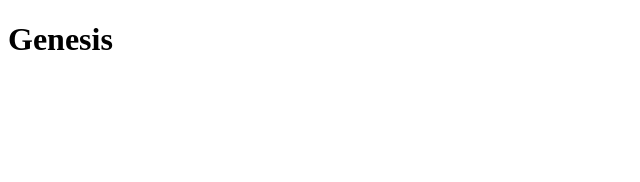
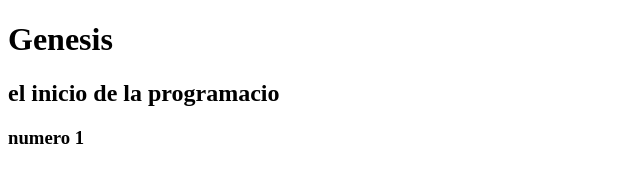
Before and after one commit to FernandoMA1991/iniciacion1, a plain HTML site: page index.html in a window 1280 px wide. Shown: the whole page, without its empty margins (0-640 px from the left). Drawn offline with Linux system fonts and the light colour scheme.

Commit message:
actualizacion

```diff
--- a/index.html
+++ b/index.html
@@ -5,5 +5,7 @@
 </head>
 <body>
 <h1>Genesis</h1>
+<h2>el inicio de la programacio</h2>
+<h3>numero 1</h3>
 </body>
 </html>
```
